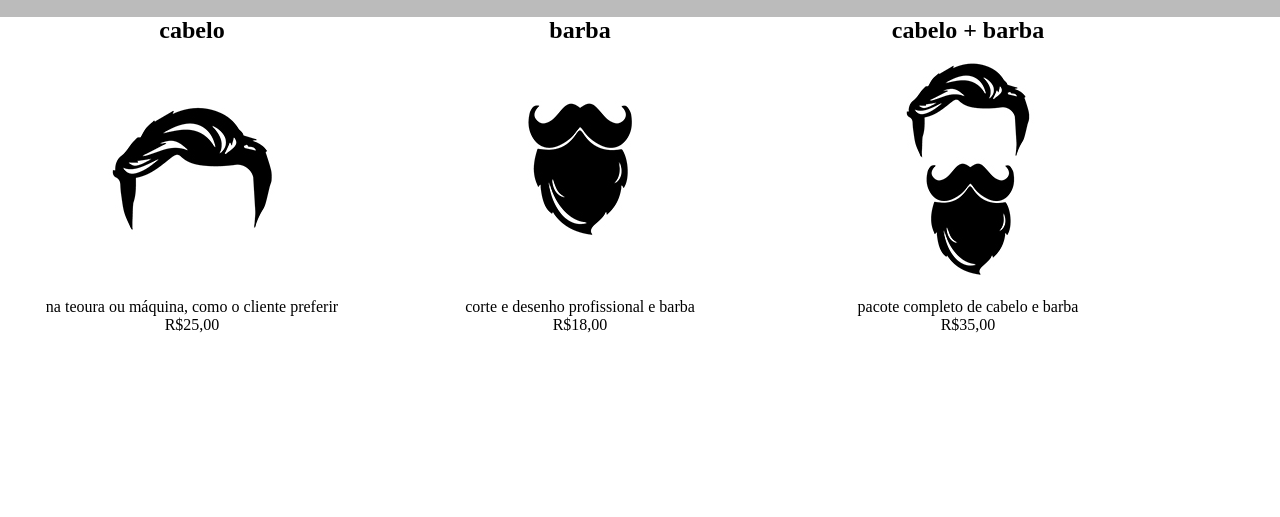
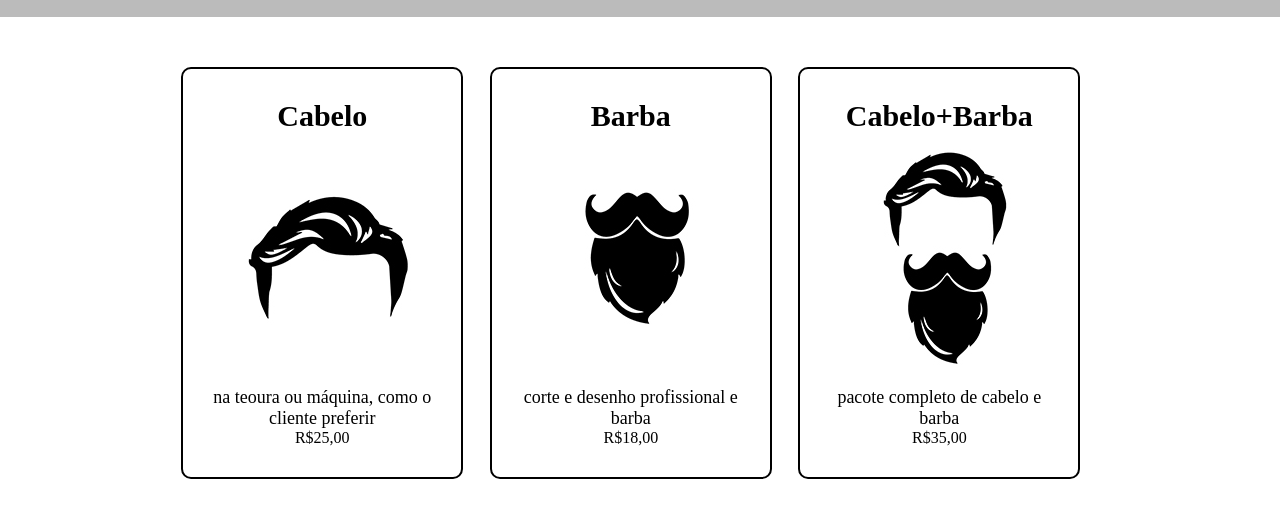
Before and after one commit to gustavo123z/programa-o1, a plain HTML site: page produtos.html in a window 1280 px wide. Shown: the part 281-798 px from the top of the page. Drawn offline with Linux system fonts and the light colour scheme.

Commit message:
Add files via upload
26/03/2024

```diff
--- a/produtos.css
+++ b/produtos.css
@@ -36,12 +36,61 @@ nav a {
      text-decoration: none;
 
 }
+nav a:hover{
+
+      color: #c78c19;
+        text-decoration: underline;
+
+}
+
+
+
+.produtos{
+     width: 940px;
+     margin:0 auto ;
+
+     padding: 50px 0;
+}
+
 
  .produtos li         {
     display: inline-block;
-     text-align: center;
+     text-align:center;
      width: 30%;
        vertical-align: top;
 
+     margin: 0 1.2%;
+     padding: 30px 20px;
+
+     border: 2px solid  black;
+     border-radius: 10px;
 
 }
+
+.produtos li:hover{
+
+     border-color: #c78c19;
+}
+
+.produtos li:hover h2{
+
+     font-size: 35px;
+}
+
+
+.produtos h2{
+
+     font-size: 30px;
+     font-weight: bold;
+}
+     .produto-descricao{
+
+          font-size: 18px;
+     }
+
+      .prouto-preco{
+
+
+          font-size: 22px;
+          font-weight: bold;
+     }
--- a/produtos.html
+++ b/produtos.html
@@ -25,24 +25,24 @@
    <main>
         <ul class="produtos">
           <li>
-             <h2>cabelo</h2>
+             <h2>Cabelo</h2>
              <img src="cabelo.jpg" alt="">
-             <p>na teoura ou máquina, como o cliente preferir</p>
+             <p class="produto-descricao">na teoura ou máquina, como o cliente preferir</p>
              <p>R$25,00</p>
       </li>
 
           <li>
-             <h2>barba</h2>
+             <h2>Barba</h2>
              <img src="barba.jpg" alt="">
-             <p>corte e desenho profissional e barba</p>
+             <p class="produto-descricao">corte e desenho profissional e barba</p>
              <p>R$18,00</p>
 
             </li>
 
             <li>
-                <h2>cabelo + barba</h2>
+                <h2>Cabelo+Barba</h2>
                 <img src="cabelo+barba.jpg" alt="">
-                <P>pacote completo de cabelo e barba</P>
+                <P class="produto-descricao">pacote completo de cabelo e barba</P>
                 <p>R$35,00</p>
 
             </li>
```
